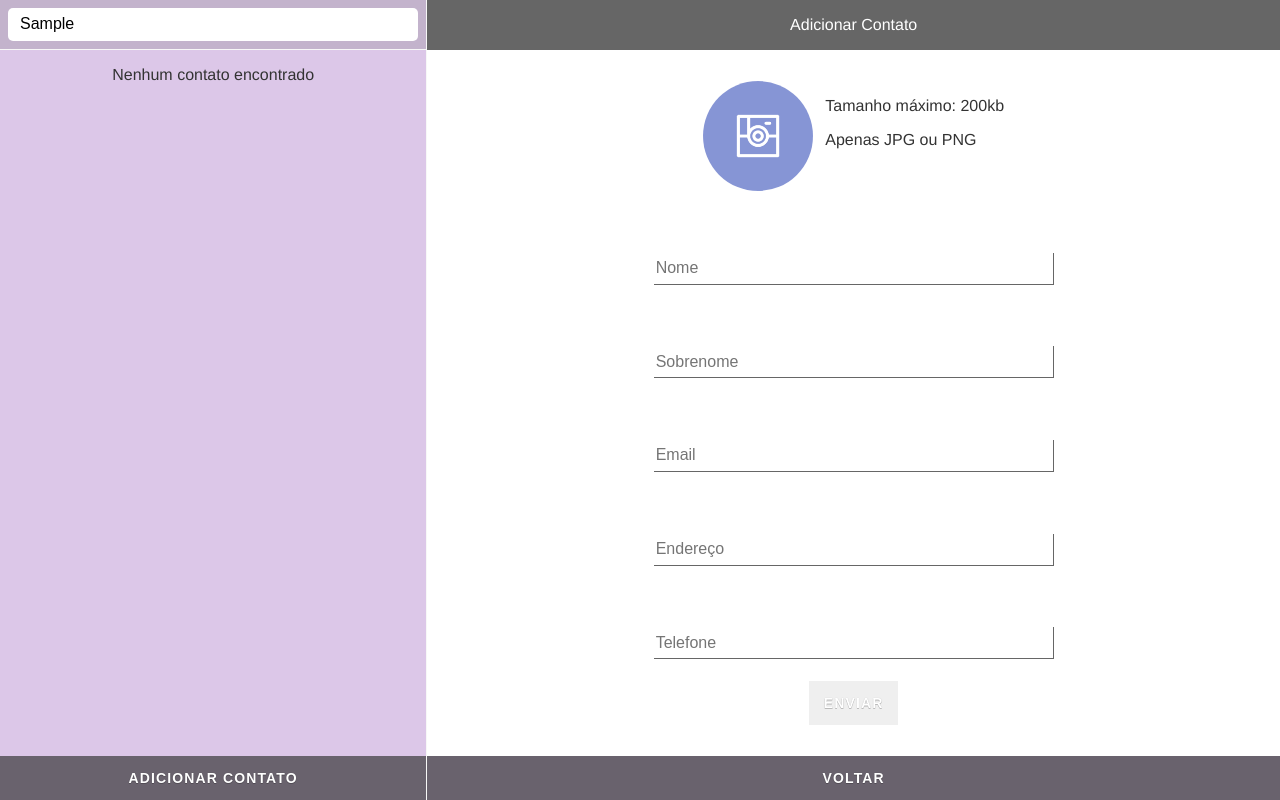
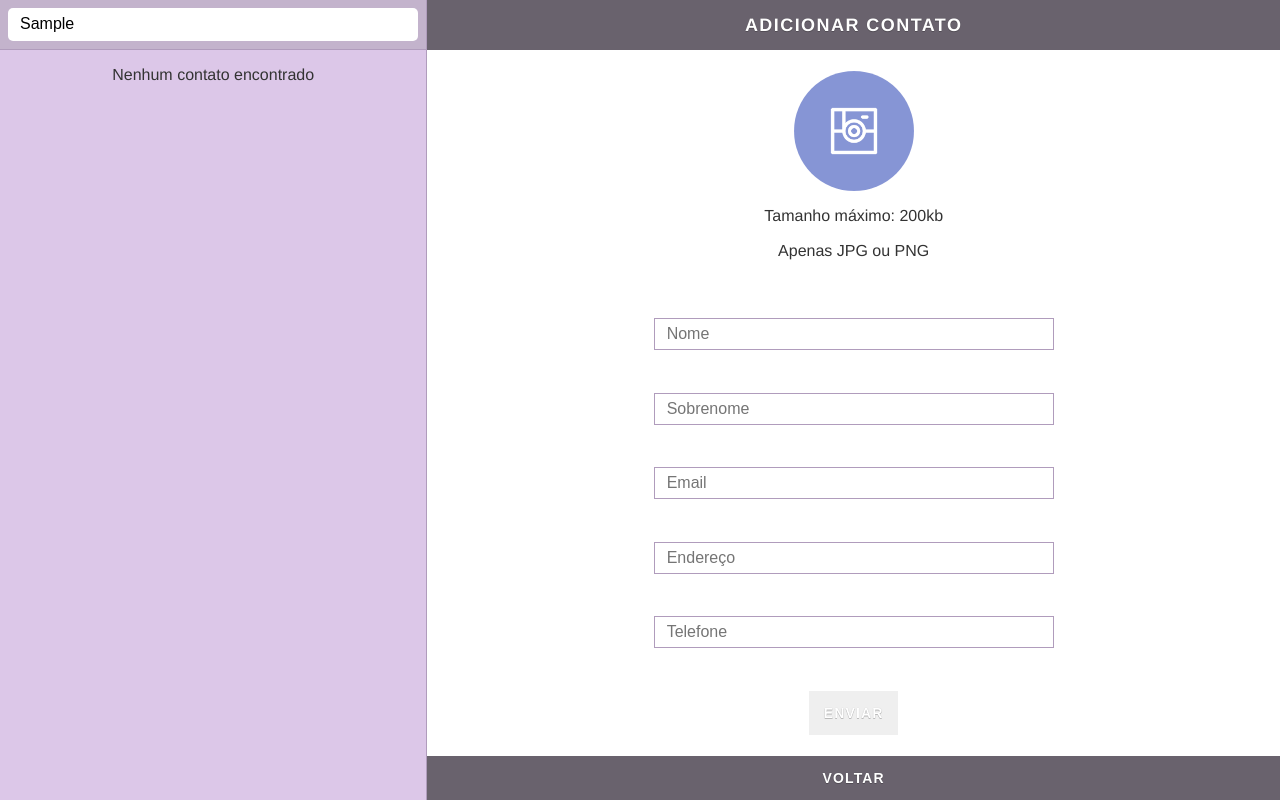
Before and after one commit to allansp9/agenda-app, a React app: page / in a window 1280 px wide. Both pictures are taken after typing "Sample" into the empty fields and a click on the button "ADICIONAR CONTATO". Built offline with nearby package versions, Linux system fonts and the light colour scheme.

Commit message:
Altera estilo do Form

```diff
--- a/src/components/App.js
+++ b/src/components/App.js
@@ -18,9 +18,11 @@ const App = ({ activePage, contatos, contatoVisivel }) => (
         {contatos.length < 1 && <p className="lista-contatos__msg">Nenhum contato encontrado</p>}
         {contatos.map(contato => <PreviewContato key={contato.id} {...contato} />)}
       </div>
-      <BotaoGrande action="add" className="botao--adicionar">
-        Adicionar Contato
-      </BotaoGrande>
+      {activePage !== 'add' && (
+        <BotaoGrande action="add" className="botao--adicionar">
+          Adicionar Contato
+        </BotaoGrande>
+      )}
     </div>
     <Aside>
       {activePage === 'info' && <InfoContato contato={contatoVisivel} />}
--- a/src/components/FormContato.js
+++ b/src/components/FormContato.js
@@ -18,7 +18,7 @@ const renderInput = ({ input, meta, label }) => (
 const renderDropzoneInput = ({
   input, meta, label, change, contato, activePage,
 }) => (
-  <div className="form__file">
+  <div>
     <Dropzone
       name={label}
       className="form__foto"
@@ -38,8 +38,8 @@ const renderDropzoneInput = ({
       {meta.dirty && meta.error && <span className="error">{meta.error}</span>}
       <div>
         {input.value && (
-          <button onClick={() => input.onChange('')} type="button" className="botao--pequeno">
-            Remover arquivo
+          <button onClick={() => input.onChange('')} type="button" className="botao">
+            Remover
           </button>
         )}
       </div>
--- a/src/styles/base/_settings.scss
+++ b/src/styles/base/_settings.scss
@@ -2,7 +2,7 @@
 $dark-grey: #333;
 $grey: #666;
 $dim-grey: #69626d;
-$paste-purple: #b09cbc;
+$pastel-purple: #b09cbc;
 $lavender-grey: #c3b3cc;
 $thistle: #cebcd8;
 $languid-lavender: #dcc7e8;
@@ -21,4 +21,4 @@ $desktop-breakpoint: 45rem;
 
 //borders
 
-$normal-border: 1px solid $off-white;
+$normal-border: 1px solid $pastel-purple;
--- a/src/styles/components/_aside.scss
+++ b/src/styles/components/_aside.scss
@@ -24,10 +24,16 @@
 }
 
 .aside__header {
-  background: $grey;
-  color: white;
+  background: $dim-grey;
   display: flex;
   height: $xl-size;
   align-items: center;
   justify-content: center;
+  color: #fff;
+  font-size: $font-size-l;
+  font-weight: bold;
+  text-transform: uppercase;
+  overflow: hidden;
+  letter-spacing: 0.08em;
+  text-shadow: 0 0 1px rgba(0, 0, 0, 0.2), 0 1px 0 rgba(0, 0, 0, 0.2);
 }
--- a/src/styles/components/_botao.scss
+++ b/src/styles/components/_botao.scss
@@ -3,10 +3,9 @@
   position: relative;
   padding: 14px 15px;
   color: #fff;
-  font-size: 14px;
+  font-size: $font-size-s;
   font-weight: bold;
   text-align: center;
-  text-decoration: none;
   text-transform: uppercase;
   overflow: hidden;
   letter-spacing: 0.08em;
--- a/src/styles/components/_form.scss
+++ b/src/styles/components/_form.scss
@@ -1,23 +1,19 @@
 .form {
   align-items: center;
+
   background: white;
   display: flex;
   flex: 1;
   flex-flow: column;
   justify-content: space-around;
-
-  button {
-    margin-top: -4rem;
-  }
 }
 
 .form__field {
   width: 90%;
   input {
-    border: none;
-    border-bottom: 1px solid $grey;
-    border-right: 1px solid $grey;
+    border: $normal-border;
     height: $l-size;
+    padding-left: $s-size;
     width: 100%;
   }
 
@@ -32,14 +28,18 @@
 }
 
 .form__foto {
+  align-self: center;
   align-items: center;
   border-radius: 50%;
   background: url("/images/camera.png");
   background-position: center center;
   background-size: cover;
-  display: flex;
-  height: 11rem;
+  height: 12rem;
+  width: 12rem;
+  margin: 0 auto;
   justify-content: center;
-  margin-right: $s-size;
-  width: 11rem;
 }
+
+.form__file__desc {
+  text-align: center;
+}
```
